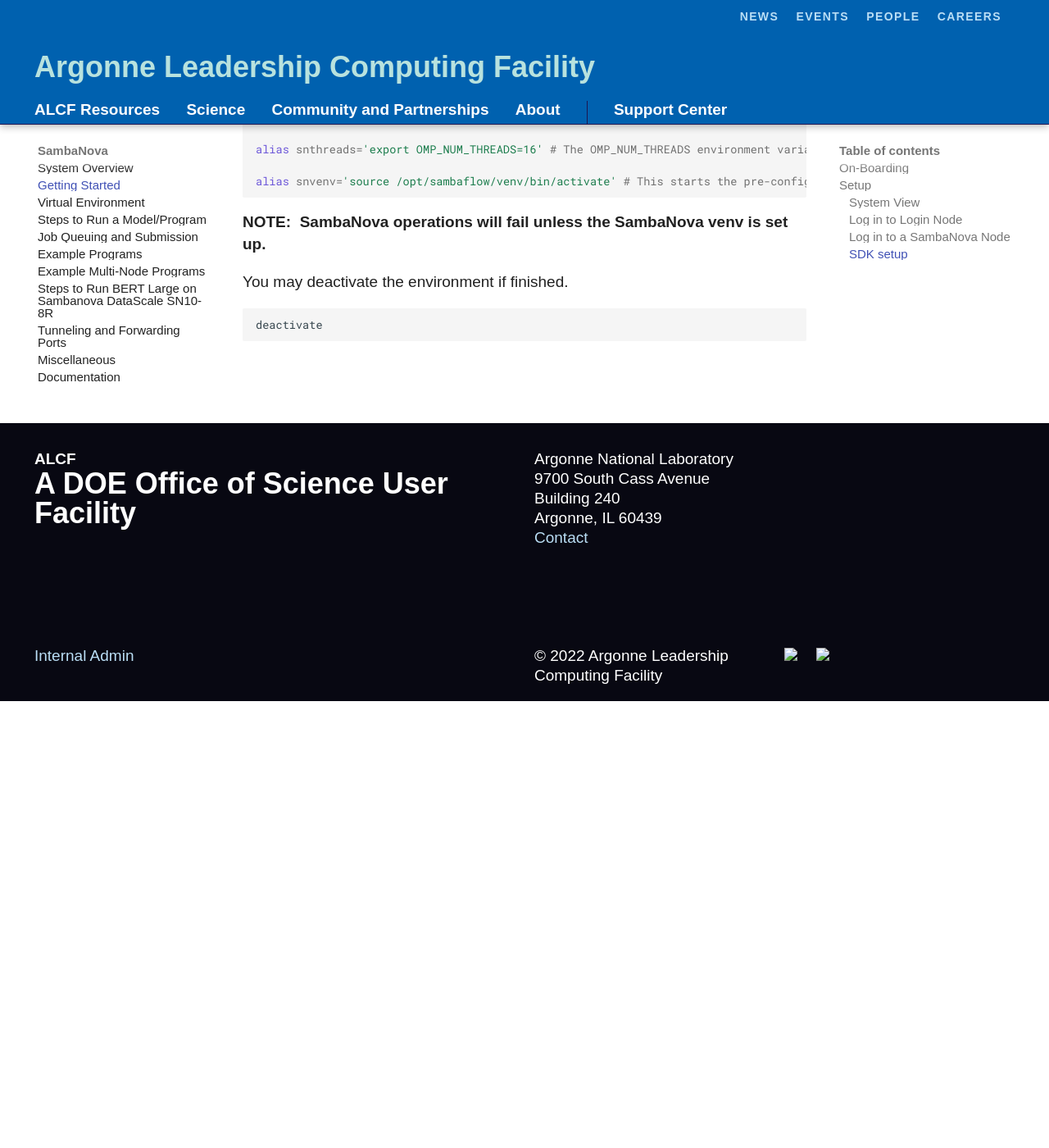
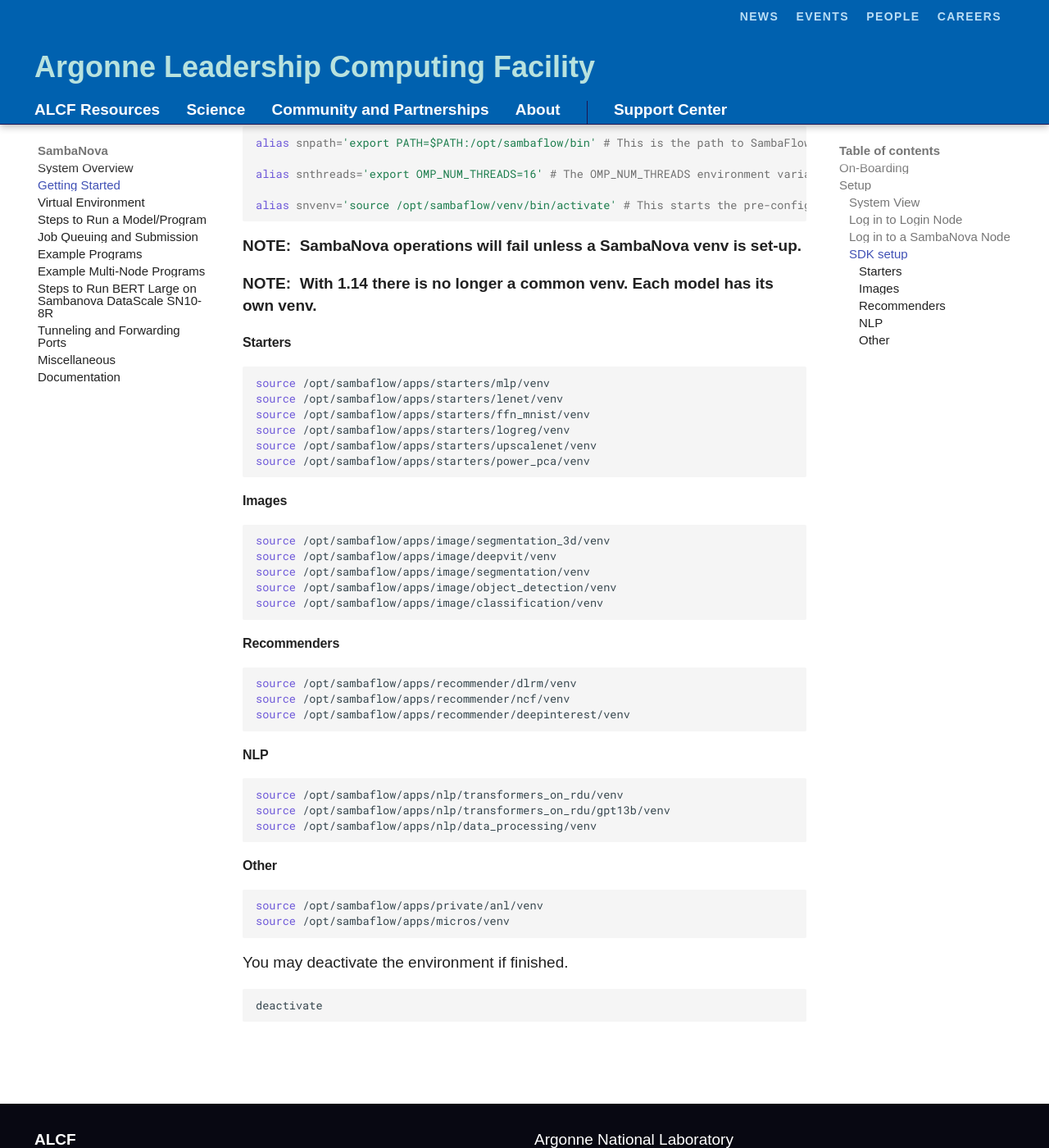
Before and after one commit to argonne-lcf/ai-testbed-userdocs, an MkDocs documentation site: the page built from docs/sambanova/Logging-into-a-SambaNova-Node.md, in a window 1280 px wide and 1400 px high, scrolled down 2392 px. Shown: the whole window at 82% size. Built offline with MkDocs 1.6.1 and Material for MkDocs 9.7.7, drawn with Linux system fonts in a browser that asks for light colours; some web fonts are replaced; comment, search, counter and statistics services are not loaded; before the commit the page ends 3247 px from its top, so only the background shows below that.

Commit message:
Added sambanova_login.jpg.

````diff
--- a/docs/sambanova/Logging-into-a-SambaNova-Node.md
+++ b/docs/sambanova/Logging-into-a-SambaNova-Node.md
@@ -17,7 +17,7 @@
 The SambaNova system has four racks, r1..4 and two hosts, h1..2, per rack.  So, **sn30-r2-h1** is the
 node on **rack 2** and **host 1**.
 
-![SambaNova System View](Logging-in.jpg "SambaNova System View")
+![SambaNova System View](sambanova_login.jpg "SambaNova System View")
 
 ### Log in to Login Node
 
@@ -65,6 +65,7 @@
 
 Use
 
+<!-- TODOBRW Is this still true? -->
 ```bash
 ALCFUserID@sn30-r1-h1:~$ source /software/sambanova/envs/sn_env.sh
 (venv) ALCFUserID@sn30-r1-h1:~$
@@ -80,8 +81,53 @@
 alias snvenv='source /opt/sambaflow/venv/bin/activate' # This starts the pre-configured virtual environment that consists of sambaflow and other built-in libraries.
 ```
 
-**NOTE:  SambaNova operations will fail unless the SambaNova venv is set
-up.**
+**NOTE:  SambaNova operations will fail unless a SambaNova venv is set-up.**
+
+**NOTE:  With 1.14 there is no longer a common venv. Each model has its own venv.**
+
+#### Starters
+
+```bash
+source /opt/sambaflow/apps/starters/mlp/venv
+source /opt/sambaflow/apps/starters/lenet/venv
+source /opt/sambaflow/apps/starters/ffn_mnist/venv
+source /opt/sambaflow/apps/starters/logreg/venv
+source /opt/sambaflow/apps/starters/upscalenet/venv
+source /opt/sambaflow/apps/starters/power_pca/venv
+```
+
+#### Images
+
+```bash
+source /opt/sambaflow/apps/image/segmentation_3d/venv
+source /opt/sambaflow/apps/image/deepvit/venv
+source /opt/sambaflow/apps/image/segmentation/venv
+source /opt/sambaflow/apps/image/object_detection/venv
+source /opt/sambaflow/apps/image/classification/venv
+```
+
+#### Recommenders
+
+```bash
+source /opt/sambaflow/apps/recommender/dlrm/venv
+source /opt/sambaflow/apps/recommender/ncf/venv
+source /opt/sambaflow/apps/recommender/deepinterest/venv
+```
+
+#### NLP
+
+```bash
+source /opt/sambaflow/apps/nlp/transformers_on_rdu/venv
+source /opt/sambaflow/apps/nlp/transformers_on_rdu/gpt13b/venv
+source /opt/sambaflow/apps/nlp/data_processing/venv
+```
+
+#### Other
+
+```bash
+source /opt/sambaflow/apps/private/anl/venv
+source /opt/sambaflow/apps/micros/venv
+```
 
 You may deactivate the environment if finished.
 
````
Also changed, not shown: docs/sambanova/Virtual-Environment.md (+1 -1 lines), docs/sambanova/sambanova_login.jpg.
